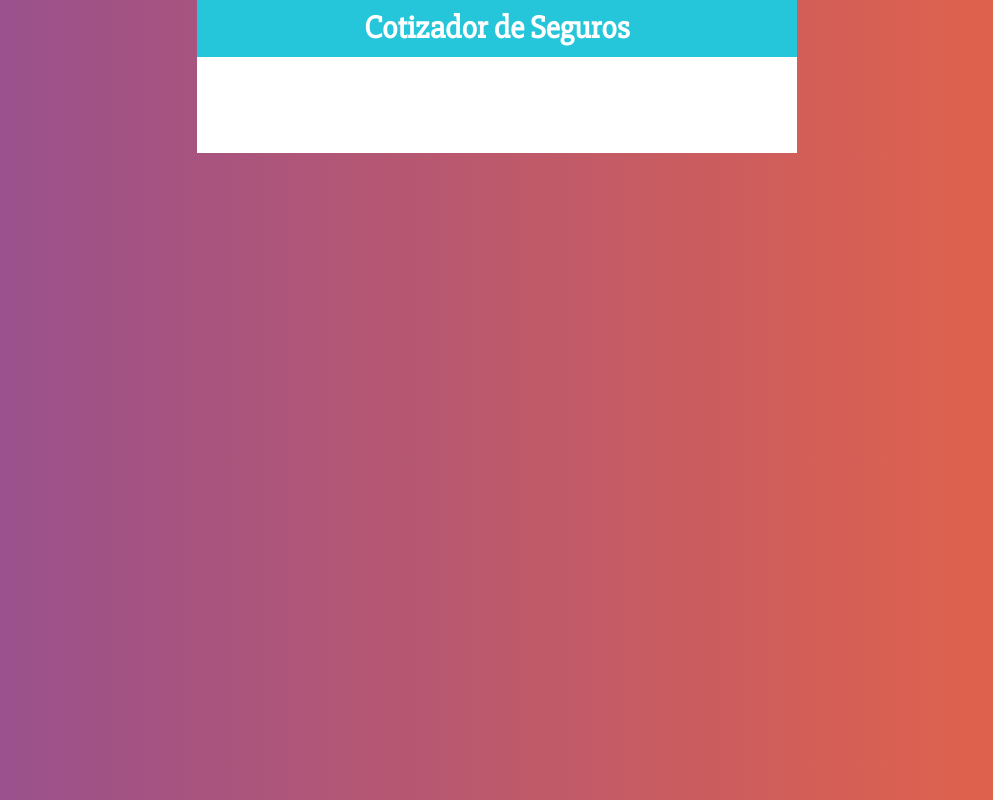
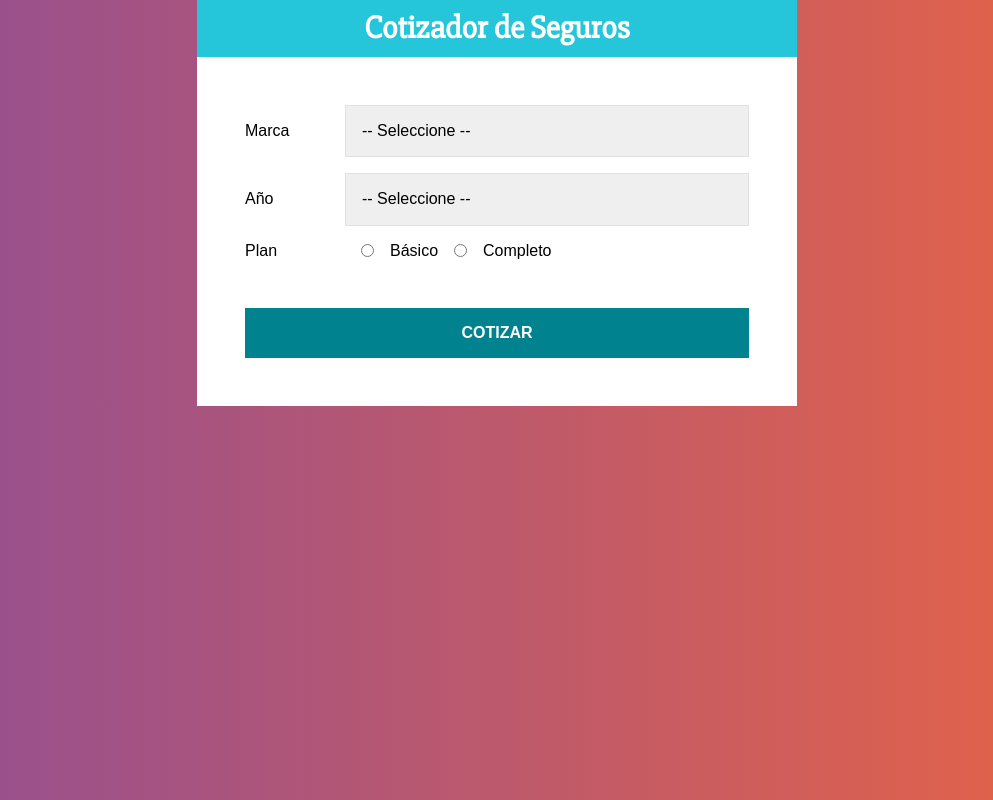
Before and after one commit to arielgarciadev/CotizadorReact, a React (Create React App) app: page / in a window 1280 px wide. Shown: the whole page, without its empty margins (143-1136 px from the left). Built offline with nearby package versions, Linux system fonts and the light colour scheme.

Commit message:
Cambios de estilos y lectura del Formulario

```diff
--- a/src/App.js
+++ b/src/App.js
@@ -1,6 +1,7 @@
 import React from 'react';
 import styled from '@emotion/styled'
 import Header from './components/Header'
+import Formulario from './components/Formulario'
 
 const Contenedor = styled.div`
   max-width: 600px;
@@ -19,7 +20,7 @@
         titulo='Cotizador de Seguros'
       />
       <ContenedorFormulario>
-
+        <Formulario/>
       </ContenedorFormulario>
     </Contenedor>
   )
--- /dev/null
+++ b/src/components/Formulario.js
@@ -0,0 +1,124 @@
+import React, {useState} from 'react';
+import styled from '@emotion/styled';
+
+const Campo = styled.div`
+    display: flex;
+    margin-bottom: 1rem;
+    align-items: center;
+`;
+
+const Label = styled.label`
+    flex: 0 0 100px;
+`;
+
+const Select = styled.select`
+    display: block;
+    width: 100%;
+    padding: 1rem;
+    border: 1px solid #e1e1e1;
+    -webkit-appearance: none;
+`;
+
+const InpuRadio = styled.input`
+    margin: 0 1rem;
+`;
+
+const Boton = styled.button`
+    background-color: #00838F;
+    font-size: 16px;
+    width: 100%;
+    padding: 1rem;
+    color: #fff;
+    text-transform: uppercase;
+    font-weight: bold;
+    border: none;
+    transition: background-color .3s ease;
+    margin-top: 2rem;
+
+    &:hover {
+        cursor: pointer;
+        background-color: #26c6da;
+
+    }
+`;
+
+function Formulario() {
+
+    const [datos, guardarDatos] = useState({
+        marca: '',
+        year: '',
+        plan: ''
+    })
+
+    // Extraer los valores del state
+    const {marca, year, plan} = datos;
+
+    //Leer datos del formulario => datos al state
+    const obtenerInformacion = e => {
+        guardarDatos({
+            ...datos,
+            [e.target.name] : e.target.value
+
+        })
+    }
+
+    return (
+        <form>
+            <Campo>
+                <Label>Marca</Label>
+                <Select
+                    name="marca"
+                    value={marca}
+                    onChange={obtenerInformacion}
+                >
+                    <option value="">-- Seleccione --</option>
+                    <option value="americano">Americano</option>
+                    <option value="europeo">Europeo</option>
+                    <option value="asiatico">Asiatico</option>
+                </Select>
+            </Campo>
+            <Campo>
+                <Label>Año</Label>
+                <Select
+                    name="year"
+                    value={year}
+                    onChange={obtenerInformacion}
+                >
+                    <option value="">-- Seleccione --</option>
+                    <option value="2021">2021</option>
+                    <option value="2020">2020</option>
+                    <option value="2019">2019</option>
+                    <option value="2018">2018</option>
+                    <option value="2017">2017</option>
+                    <option value="2016">2016</option>
+                    <option value="2015">2015</option>
+                    <option value="2014">2014</option>
+                    <option value="2013">2013</option>
+                    <option value="2012">2012</option>
+                </Select>
+            </Campo>
+            <Campo>
+                <Label>Plan</Label>
+                <InpuRadio
+                    type="radio"
+                    name="plan"
+                    value="basico"
+                    checked={plan === "basico"}
+                    onChange={obtenerInformacion}
+                /> Básico
+                <InpuRadio
+                    type="radio"
+                    name="plan"
+                    value="completo"
+                    checked={plan === "completo"}
+                    onChange={obtenerInformacion}
+                /> Completo
+            </Campo>
+
+            <Boton type="button">Cotizar</Boton>
+
+        </form>
+    )
+}
+
+export default Formulario
```
